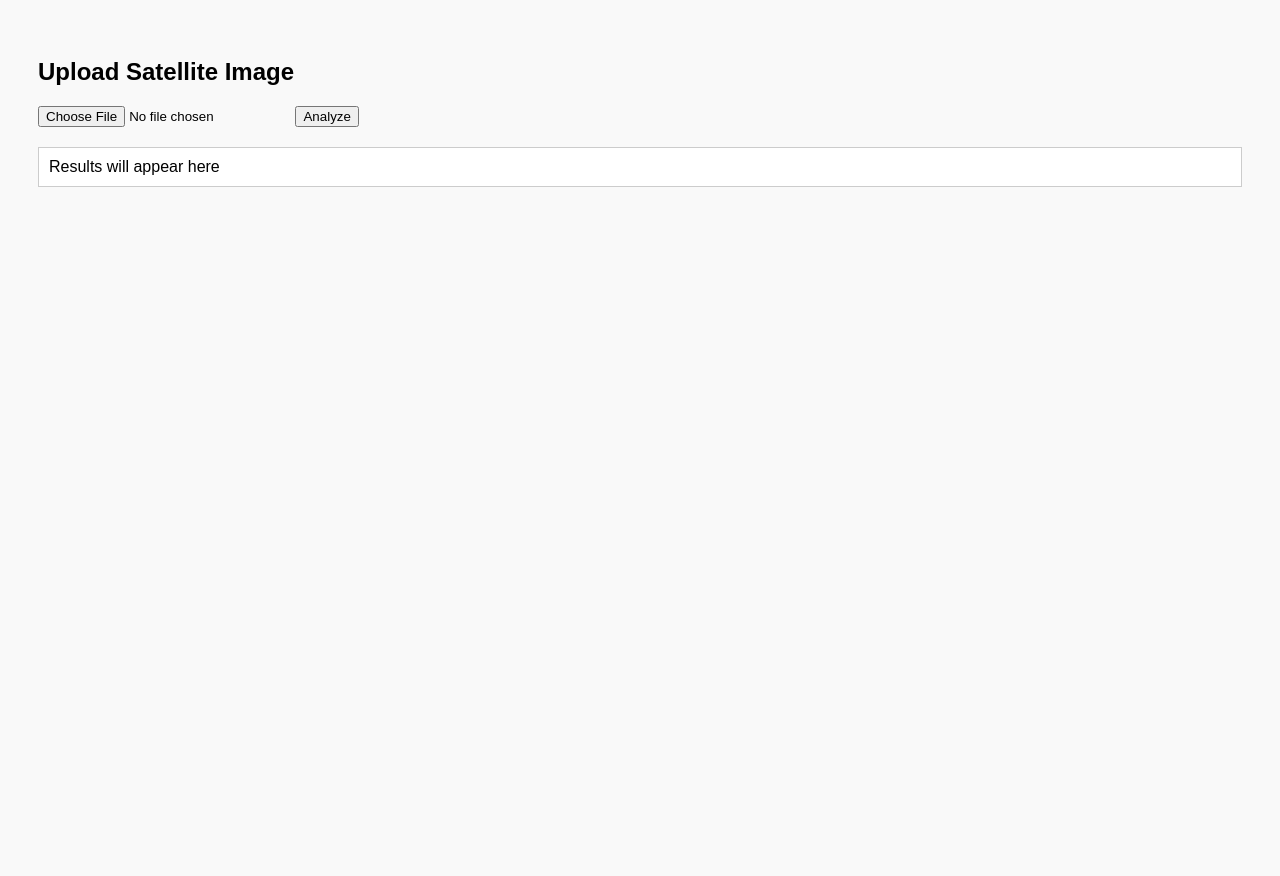
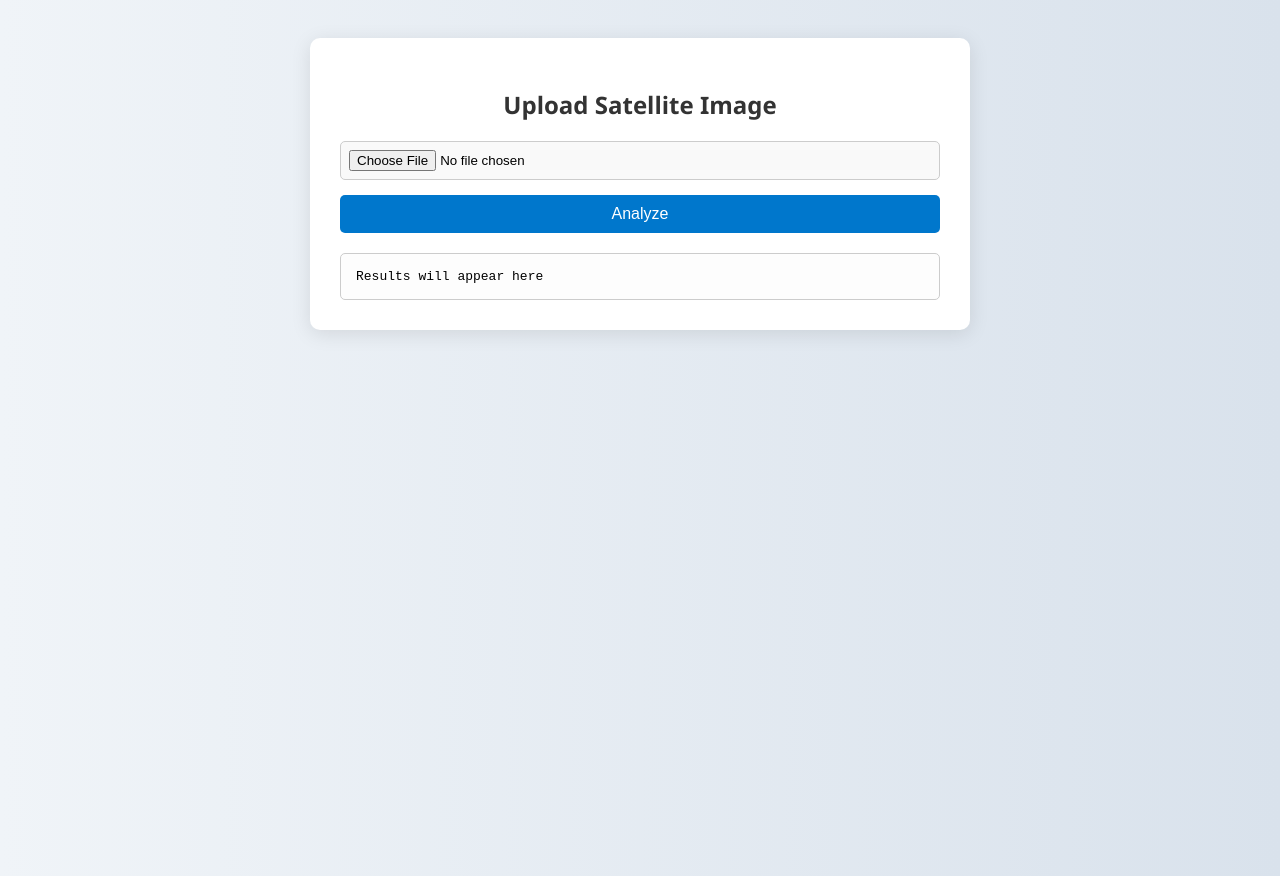
Before and after one commit to Matthewdass11/frontend, a plain HTML site: page index.html in a window 1280 px wide. Before the commit the page ends 800 px from the top, so only its background shows below. Drawn offline with Linux system fonts and the light colour scheme.

Commit message:
Enhanced frontend styling for Satellite Analyzer

```diff
--- a/index.html
+++ b/index.html
@@ -5,21 +5,72 @@
   <title>Satellite Analyzer</title>
   <style>
     body {
-      font-family: sans-serif;
+      font-family: 'Segoe UI', Tahoma, Geneva, Verdana, sans-serif;
       padding: 30px;
+      background: linear-gradient(to right, #f0f4f8, #d9e2ec);
+      display: flex;
+      justify-content: center;
+      align-items: flex-start;
+      min-height: 100vh;
+    }
+
+    .container {
+      background: #ffffff;
+      padding: 30px;
+      border-radius: 10px;
+      box-shadow: 0 4px 20px rgba(0,0,0,0.1);
+      max-width: 600px;
+      width: 100%;
+    }
+
+    h2 {
+      text-align: center;
+      color: #333;
+      margin-bottom: 20px;
+    }
+
+    form {
+      display: flex;
+      flex-direction: column;
+      gap: 15px;
+    }
+
+    input[type="file"] {
+      padding: 8px;
+      border: 1px solid #ccc;
+      border-radius: 5px;
       background: #f9f9f9;
     }
+
+    button {
+      padding: 10px 20px;
+      background-color: #0077cc;
+      color: #fff;
+      border: none;
+      border-radius: 5px;
+      font-size: 16px;
+      cursor: pointer;
+      transition: background-color 0.3s ease;
+    }
+
+    button:hover {
+      background-color: #005fa3;
+    }
+
     #output {
       margin-top: 20px;
       white-space: pre-wrap;
-      padding: 10px;
+      padding: 15px;
       border: 1px solid #ccc;
-      background: #fff;
+      background: #fdfdfd;
+      border-radius: 5px;
+      font-family: monospace;
     }
   </style>
 </head>
 <body>
 
+  <div class="container">
     <h2>Upload Satellite Image</h2>
 
     <form id="uploadForm">
@@ -28,6 +79,7 @@
     </form>
 
     <div id="output">Results will appear here</div>
+  </div>
 
   <script>
     document.getElementById("uploadForm").addEventListener("submit", async function(e) {
```
Lines whose indentation alone changed are shown as unchanged.
